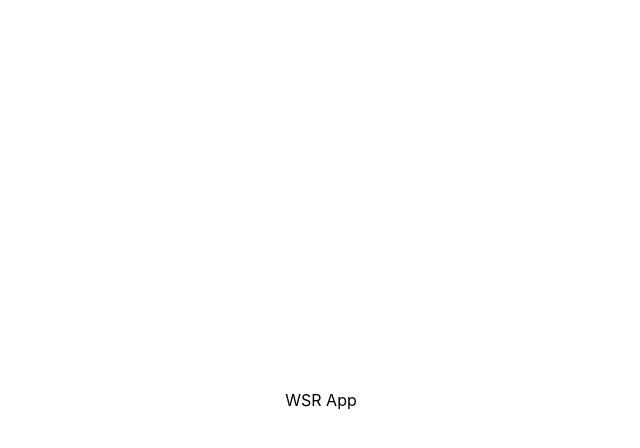
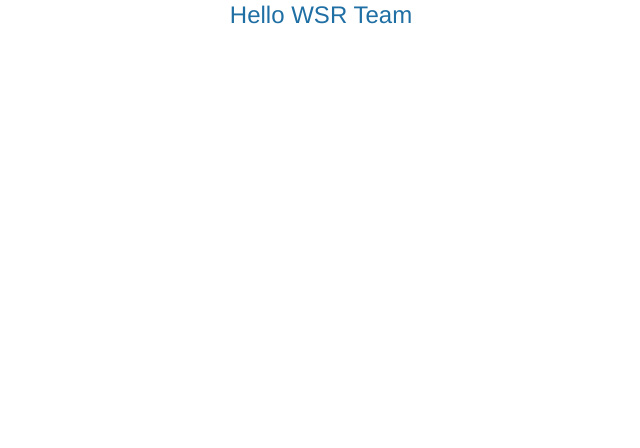
Before and after one commit to SantoshAccion/WSR.App, a React (Create React App) app: page / in a window 1280 px wide. Shown: the top 448 px of the page, without its empty margins (319-959 px from the left). Built offline with nearby package versions, Linux system fonts and the light colour scheme.

Commit message:
custom theme added

```diff
--- a/src/App.tsx
+++ b/src/App.tsx
@@ -1,21 +1,23 @@
 import React from 'react';
 import TestComponent from './components/TestComponent';
 import { AppProvider } from './context/AppContext';
+import { ThemeProvider } from "@mui/material/styles";
+import { Button, CssBaseline } from "@mui/material";
+
+
+import theme from './Theme'
+
 
 function App() {
   return (
-    <div
-      style={{
-        display: 'flex',
-        height: '100%',
-        justifyContent: 'center',
-        alignItems: 'center',
-      }}
-    >
-      <AppProvider>
-        <TestComponent />
-      </AppProvider>
-    </div>
+    <ThemeProvider theme={theme}>
+      <div>
+        <AppProvider>
+          <TestComponent />
+        </AppProvider>
+      </div>
+    </ThemeProvider>
+
   );
 }
 
--- /dev/null
+++ b/src/Theme.ts
@@ -0,0 +1,25 @@
+import {createTheme } from "@mui/material/styles";
+
+const theme = createTheme({
+    palette: {
+        primary: { main: "#1F6FA4" },
+        secondary: { main: "#000000" },
+        text: { primary: "#000000", secondary: "#000000" }
+    },
+    typography: {
+        fontFamily: "'Helvetica Neue', sans-serif",
+        h2: {
+            fontSize: "4.375rem",
+        },
+        h3: {
+            fontSize: "2.5rem",
+        },
+        h4: {
+            fontSize: "1.5rem",
+        },
+
+    },
+
+})
+
+export default theme;
--- a/src/components/TestComponent.tsx
+++ b/src/components/TestComponent.tsx
@@ -1,3 +1,4 @@
+import { Typography } from '@mui/material';
 import React, { useEffect } from 'react';
 
 export default function TestComponent() {
@@ -6,5 +7,7 @@ export default function TestComponent() {
     console.log('first')
   }, [])
 
-  return <div>WSR App</div>;
+  return (
+    <Typography variant='h4' sx={{color:(theme)=>theme.palette.primary.main,textAlign:'center'}}> Hello WSR Team</Typography> //color='primary'
+  );
 }
--- a/tsconfig.json
+++ b/tsconfig.json
@@ -19,7 +19,7 @@
     "module": "esnext",
     "moduleResolution": "node",
     "resolveJsonModule": true,
-    "isolatedModules": true,
+    "isolatedModules": false,
     "noEmit": true,
     "jsx": "react-jsx"
   },
```
Also changed, not shown: package.json (+10 -1 lines), 2 other files (tests, documents, lock files or other folders).
